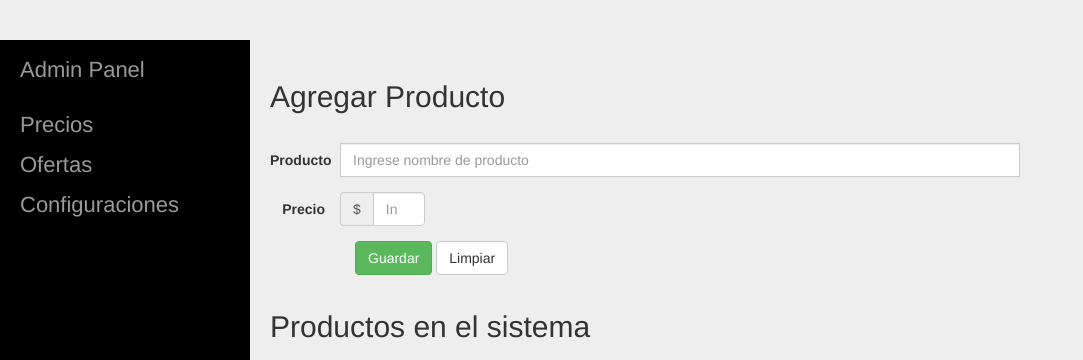
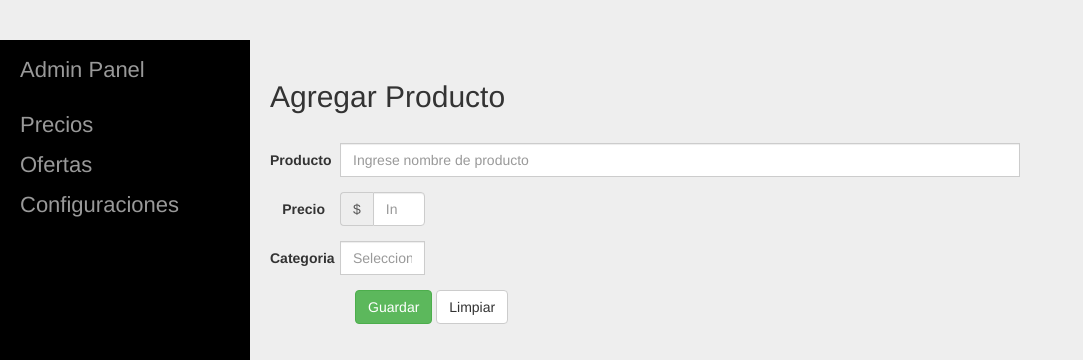
Before and after one commit to cfbarragan/CleaningShop, a Node server app: page /Admin/adminPrecios in a window 1280 px wide. Shown: the top 360 px of the page, without its empty margins (0-1083 px from the left). Run offline with Node 20, Linux system fonts and the light colour scheme; the visitor is signed in with stand-in values (Sample User, id 1); data that the repository does not hold is empty; some libraries are stand-ins or nearby versions.

Commit message:
Cambios en el modelo de producto

```diff
--- a/src/views/adminPrecios.ejs
+++ b/src/views/adminPrecios.ejs
@@ -75,6 +75,12 @@
                                  <div class="input-group col-sm-3 col-lg-1">
                                     <span class="input-group-addon">$</span>
                                     <input id="productPrice" class="form-control" name="productPrice" placeholder="Ingrese precio" type="number" step="any" value="" maxlength="50">
+                                </div>
+                            </div>
+                            <div class="form-group ">
+                                <label class="col-sm-2  col-lg-1 control-label">Categoria</label>
+                                 <div class="input-group col-sm-3 col-lg-1">
+                                    <input id="productCategory" class="form-control" name="productCategory" placeholder="Seleccione una categoria" step="any" value="" maxlength="50">
                                 </div>
                             </div>
                             <div class="form-group">
```
Also changed, not shown: src/controllers/productController.js (+16 -2 lines).
